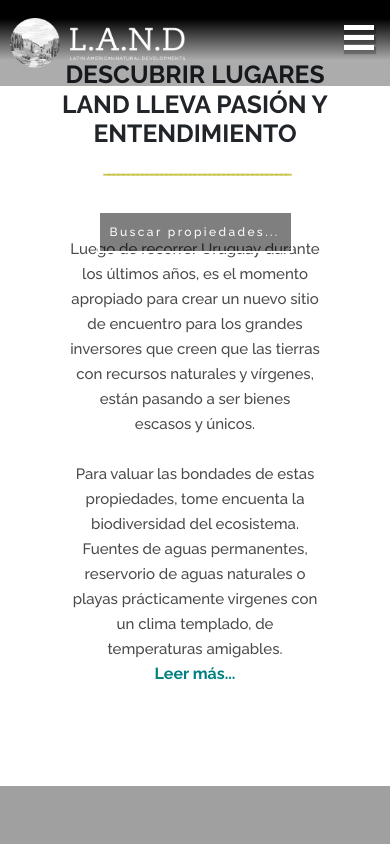
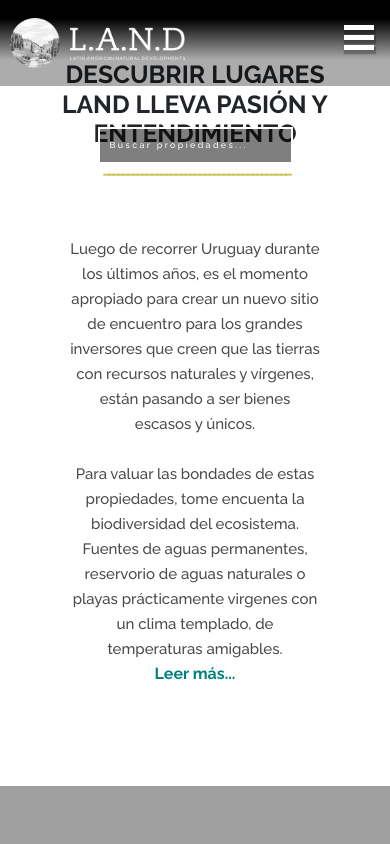
Before and after one commit to julia-boop/land, a React (Create React App) app in the folder front/: page / in a window 390 px wide. Shown: the top 844 px of the page. Built offline with nearby package versions, Linux system fonts and the light colour scheme; no server answers.

Commit message:
style and related fix

```diff
--- a/front/src/components/Browse/Browse.js
+++ b/front/src/components/Browse/Browse.js
@@ -13,7 +13,6 @@ function Browse() {
     const [input, setInput] = useState()
     const [query, setQuery] = useState(() => {
         const q = new URLSearchParams(window.location.search);
-        /* console.log(q.toString()); */
         return q.get("query") || "";
       });
     const params = useParams()
@@ -32,6 +31,7 @@ function Browse() {
             found = new Set(found)
             found = Array.from(found)
         }
+        console.log(found)
         return found
     }
 
--- a/front/src/components/Categories/Categories.css
+++ b/front/src/components/Categories/Categories.css
@@ -236,6 +236,9 @@ BUYERS AGENT
     .rental-title-container{
         width: 50%;
     }
+    .property-container{
+        flex-direction: column;
+    }
 }
 
 @media(max-width:480px){
--- a/front/src/components/Detail/Detail.js
+++ b/front/src/components/Detail/Detail.js
@@ -13,6 +13,7 @@ function Detail() {
     const [feature, setFeature] = useState([])
     const [category, setCategory] = useState(0)
     const [properties, setProperties] = useState([])
+    const [related, setRelated] = useState([])
     const params = useParams()
     useEffect(  () => {
         const fetchData = async () => {
@@ -21,25 +22,28 @@ function Detail() {
                 setFeature(response.data.features)
                 setProperty(response.data.data)
                 setCategory(response.data.data.category_id)
-                console.log(response.data.data)
             } catch (error) {
                 console.log(error)
             }
         }
         const fetchRelated = async () => {
             try {
+                console.log(category)
                 const response = await axios.post('http://localhost:3001/endpoints/fetch_related', {cat:category})
                 setProperties(response.data)
+                setRelated(response.data)
             } catch (error) {
                 console.log(error)
             }
         }
+
         if(Object.keys(property).length === 0 ) {
             fetchRelated()
         }
 
+        fetchData()
 
-        fetchData()
+
     }, [])
     return (
         <div>
@@ -100,7 +104,7 @@ function Detail() {
                 <h2>Propiedades relacionadas</h2>
                 <div className="related-container">
                     {
-                        properties.slice(0, 3).map((property) => {
+                        related.filter((e)=> e.category_id == property.category_id).slice(0, 3).map((property) => {
                             return (
                                 <div className="related-item" key={property.id}>
                                     <a href={'/detail/'+property.id}>
--- a/front/src/components/Home/Search.css
+++ b/front/src/components/Home/Search.css
@@ -31,7 +31,7 @@
     }
 
     .searchform-container input{
-        font-size: 0.75rem;
+        font-size: 0.55rem;
         padding: 10px;
     }
 }
@@ -42,7 +42,7 @@
     }
 
     .search-container{
-        top: 25%;
+        top: 15%;
     }
 }
 
```
Also changed, not shown: 1 other file (tests, documents, lock files or other folders).
